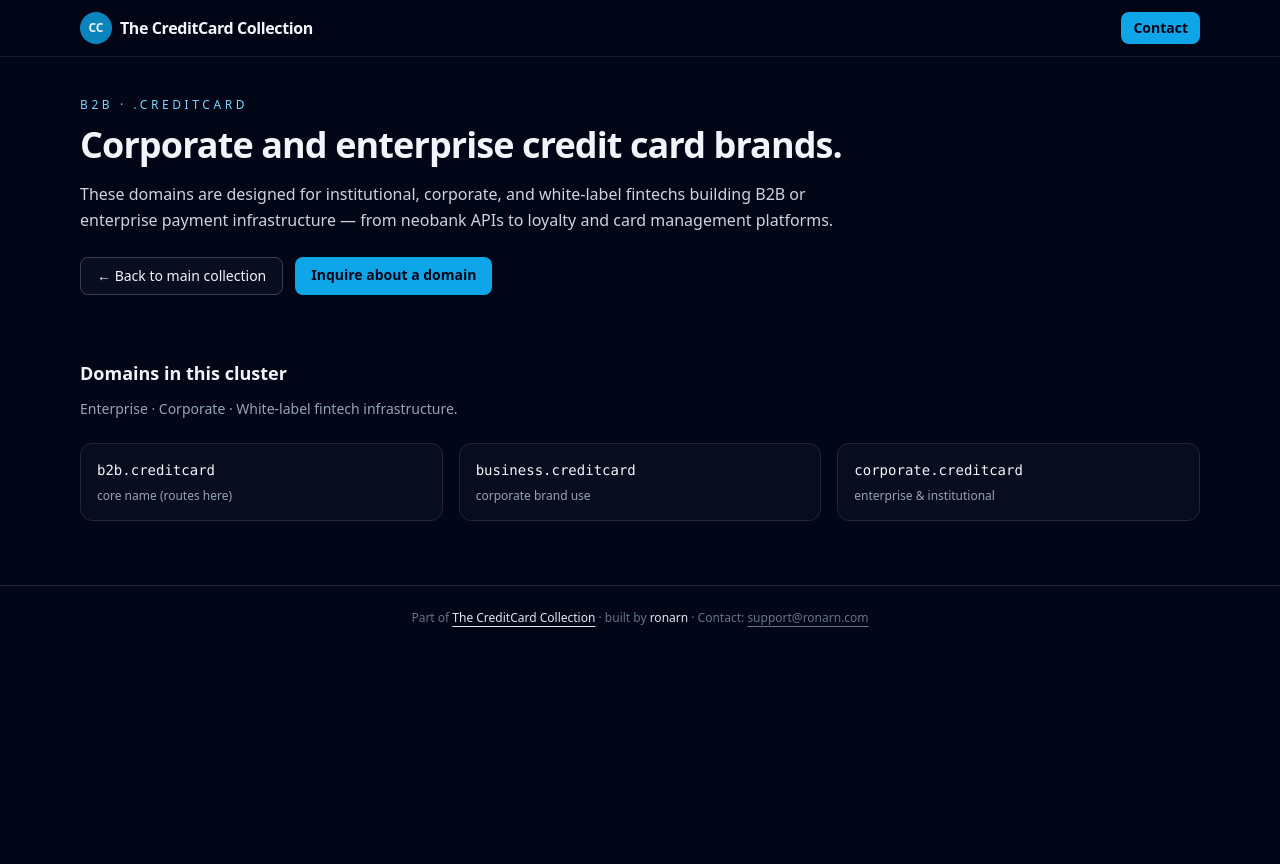
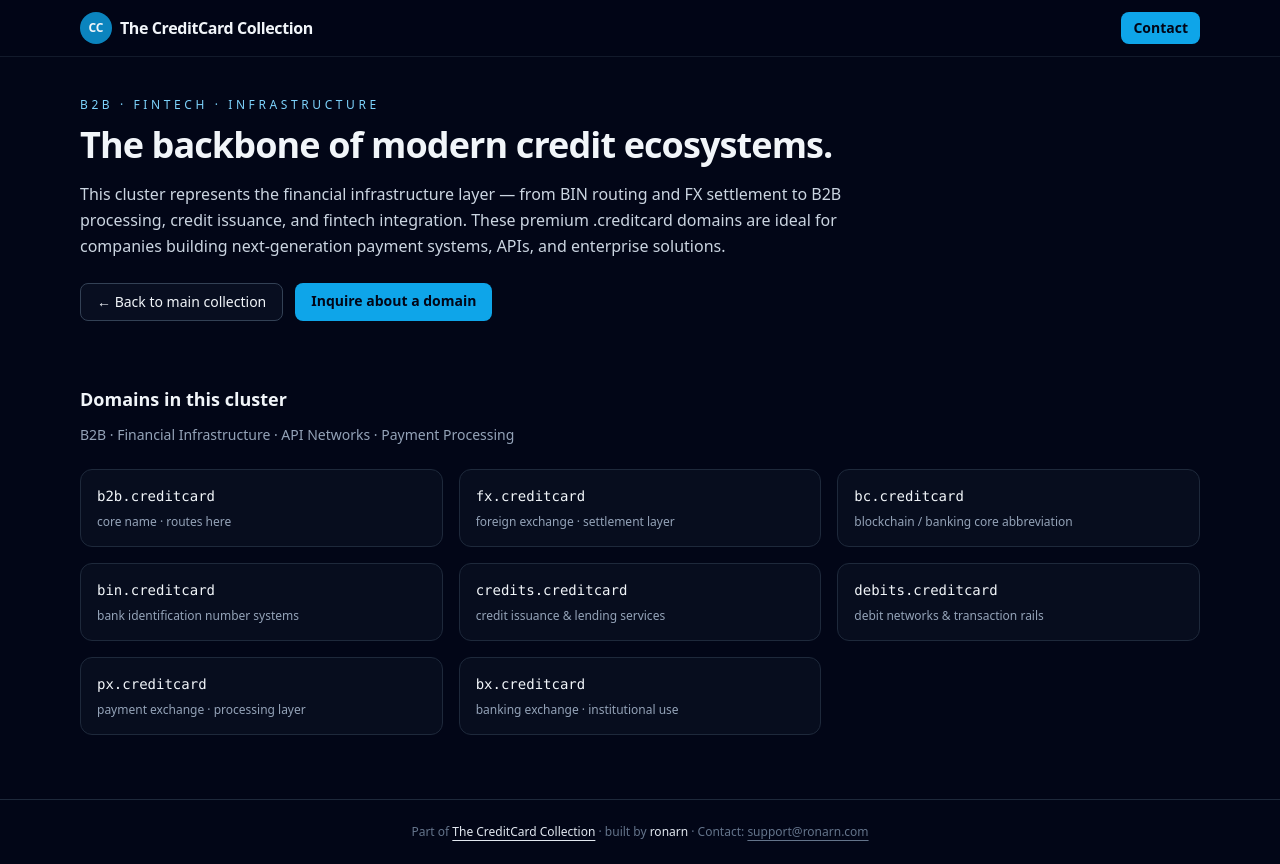
Before and after one commit to ChooseCreditCard/creditcard-collection, a plain HTML site: page b2b/index.html in a window 1280 px wide. Before the commit the page ends 800 px from the top, so only its background shows below. Drawn offline with nearby package versions, Linux system fonts and the light colour scheme.

Commit message:
Update title and meta descriptions in index.html

```diff
--- a/b2b/index.html
+++ b/b2b/index.html
@@ -3,26 +3,27 @@
 <head>
   <meta charset="UTF-8" />
   <meta name="viewport" content="width=device-width, initial-scale=1.0" />
-  <title>B2B Credit Cards · The CreditCard Collection</title>
-  <meta name="description" content="Premium .creditcard domains for corporate, enterprise, and fintech B2B payment ecosystems. White-label, API-driven, and institutional card solutions.">
+  <title>B2B & Financial Infrastructure · The CreditCard Collection</title>
+  <meta name="description" content="Premium .creditcard domains for B2B, fintech, and financial infrastructure — including FX, BIN, debit, credit, and processing ecosystems. Build corporate, white-label, and API-driven payment systems.">
   <link rel="canonical" href="https://fin.creditcard/b2b/" />
 
   <!-- Open Graph -->
-  <meta property="og:title" content="B2B Credit Cards · The CreditCard Collection">
-  <meta property="og:description" content="Corporate, fintech, and institutional credit card domains for enterprise payment solutions.">
+  <meta property="og:title" content="B2B & Financial Infrastructure · The CreditCard Collection">
+  <meta property="og:description" content="B2B and fintech .creditcard domains for payment infrastructure, FX, BIN, debit, credit, and processing.">
   <meta property="og:url" content="https://fin.creditcard/b2b/">
   <meta property="og:type" content="website">
   <meta property="og:image" content="https://fin.creditcard/preview.png">
 
   <!-- Twitter -->
   <meta name="twitter:card" content="summary_large_image">
-  <meta name="twitter:title" content="B2B Credit Cards · The CreditCard Collection">
-  <meta name="twitter:description" content="Premium .creditcard domains for B2B, white-label, and fintech ecosystems.">
+  <meta name="twitter:title" content="B2B & Financial Infrastructure · The CreditCard Collection">
+  <meta name="twitter:description" content="Premium .creditcard domains for banks, APIs, BIN networks, and financial systems.">
   <meta name="twitter:image" content="https://fin.creditcard/preview.png">
 
   <script src="https://cdn.tailwindcss.com"></script>
 </head>
 <body class="bg-slate-950 text-slate-100 min-h-screen">
+
   <!-- Header -->
   <header class="border-b border-slate-800/60 bg-slate-950/70 backdrop-blur sticky top-0 z-50">
     <div class="max-w-6xl mx-auto px-4 py-3 flex items-center justify-between">
@@ -38,12 +39,13 @@
 
   <!-- Hero -->
   <section class="max-w-6xl mx-auto px-4 pt-10 pb-10">
-    <p class="text-xs uppercase tracking-[0.3em] text-sky-300 mb-3">B2B · .creditcard</p>
+    <p class="text-xs uppercase tracking-[0.3em] text-sky-300 mb-3">B2B · Fintech · Infrastructure</p>
     <h1 class="text-3xl md:text-4xl font-extrabold tracking-tight mb-4">
-      Corporate and enterprise credit card brands.
+      The backbone of modern credit ecosystems.
     </h1>
     <p class="text-slate-300 max-w-3xl leading-relaxed mb-6">
-      These domains are designed for institutional, corporate, and white-label fintechs building B2B or enterprise payment infrastructure — from neobank APIs to loyalty and card management platforms.
+      This cluster represents the financial infrastructure layer — from BIN routing and FX settlement to B2B processing, credit issuance, and fintech integration.
+      These premium .creditcard domains are ideal for companies building next-generation payment systems, APIs, and enterprise solutions.
     </p>
     <div class="flex gap-3 flex-wrap mb-6">
       <a href="https://fin.creditcard" class="text-sm px-4 py-2 rounded-lg bg-slate-900/50 border border-slate-700 hover:border-sky-400 transition">← Back to main collection</a>
@@ -54,20 +56,57 @@
   <!-- Domains -->
   <section class="max-w-6xl mx-auto px-4 pb-16">
     <h2 class="text-lg font-semibold mb-3">Domains in this cluster</h2>
-    <p class="text-slate-400 text-sm mb-6">Enterprise · Corporate · White-label fintech infrastructure.</p>
+    <p class="text-slate-400 text-sm mb-6">B2B · Financial Infrastructure · API Networks · Payment Processing</p>
     <div class="grid sm:grid-cols-2 md:grid-cols-3 gap-4">
+
+      <!-- b2b -->
       <div class="bg-slate-900/40 border border-slate-800 rounded-xl p-4">
         <p class="font-mono text-sm">b2b.creditcard</p>
-        <p class="text-xs text-slate-400 mt-2">core name (routes here)</p>
+        <p class="text-xs text-slate-400 mt-2">core name · routes here</p>
       </div>
+
+      <!-- fx -->
       <div class="bg-slate-900/40 border border-slate-800 rounded-xl p-4">
-        <p class="font-mono text-sm">business.creditcard</p>
-        <p class="text-xs text-slate-400 mt-2">corporate brand use</p>
+        <p class="font-mono text-sm">fx.creditcard</p>
+        <p class="text-xs text-slate-400 mt-2">foreign exchange · settlement layer</p>
       </div>
+
+      <!-- bc -->
       <div class="bg-slate-900/40 border border-slate-800 rounded-xl p-4">
-        <p class="font-mono text-sm">corporate.creditcard</p>
-        <p class="text-xs text-slate-400 mt-2">enterprise & institutional</p>
+        <p class="font-mono text-sm">bc.creditcard</p>
+        <p class="text-xs text-slate-400 mt-2">blockchain / banking core abbreviation</p>
       </div>
+
+      <!-- bin -->
+      <div class="bg-slate-900/40 border border-slate-800 rounded-xl p-4">
+        <p class="font-mono text-sm">bin.creditcard</p>
+        <p class="text-xs text-slate-400 mt-2">bank identification number systems</p>
+      </div>
+
+      <!-- credits -->
+      <div class="bg-slate-900/40 border border-slate-800 rounded-xl p-4">
+        <p class="font-mono text-sm">credits.creditcard</p>
+        <p class="text-xs text-slate-400 mt-2">credit issuance & lending services</p>
+      </div>
+
+      <!-- debits -->
+      <div class="bg-slate-900/40 border border-slate-800 rounded-xl p-4">
+        <p class="font-mono text-sm">debits.creditcard</p>
+        <p class="text-xs text-slate-400 mt-2">debit networks & transaction rails</p>
+      </div>
+
+      <!-- px -->
+      <div class="bg-slate-900/40 border border-slate-800 rounded-xl p-4">
+        <p class="font-mono text-sm">px.creditcard</p>
+        <p class="text-xs text-slate-400 mt-2">payment exchange · processing layer</p>
+      </div>
+
+      <!-- bx -->
+      <div class="bg-slate-900/40 border border-slate-800 rounded-xl p-4">
+        <p class="font-mono text-sm">bx.creditcard</p>
+        <p class="text-xs text-slate-400 mt-2">banking exchange · institutional use</p>
+      </div>
+
     </div>
   </section>
 
```
